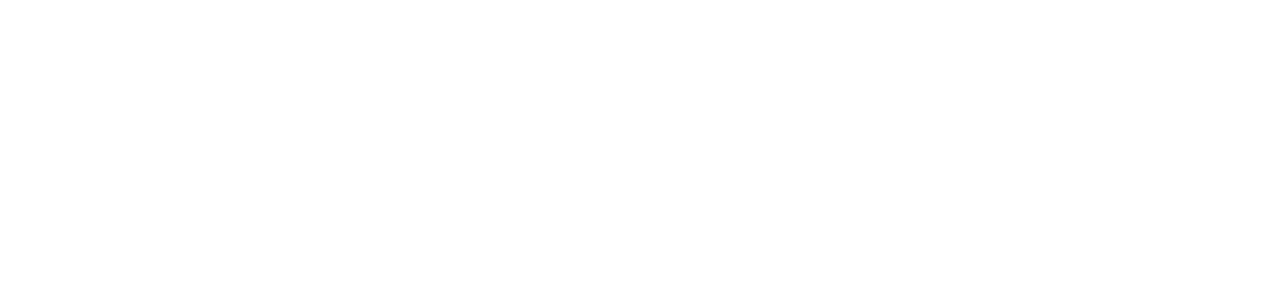
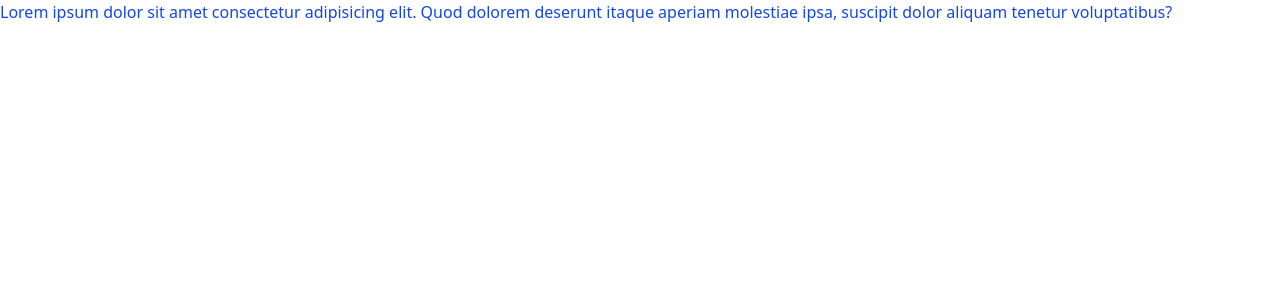
Before and after one commit to DiyorbekGaybullayev2001/sector, a React (Vite) app: page / in a window 1280 px wide. Shown: the top 300 px of the page. Built offline with nearby package versions, Linux system fonts and the light colour scheme.

Commit message:
add site

```diff
--- a/src/App.jsx
+++ b/src/App.jsx
@@ -4,7 +4,7 @@
 function App() {
   return (
     <>
-
+      <div className="text-blue-700">Lorem ipsum dolor sit amet consectetur adipisicing elit. Quod dolorem deserunt itaque aperiam molestiae ipsa, suscipit dolor aliquam tenetur voluptatibus?</div>
     </>
   )
 }
```
